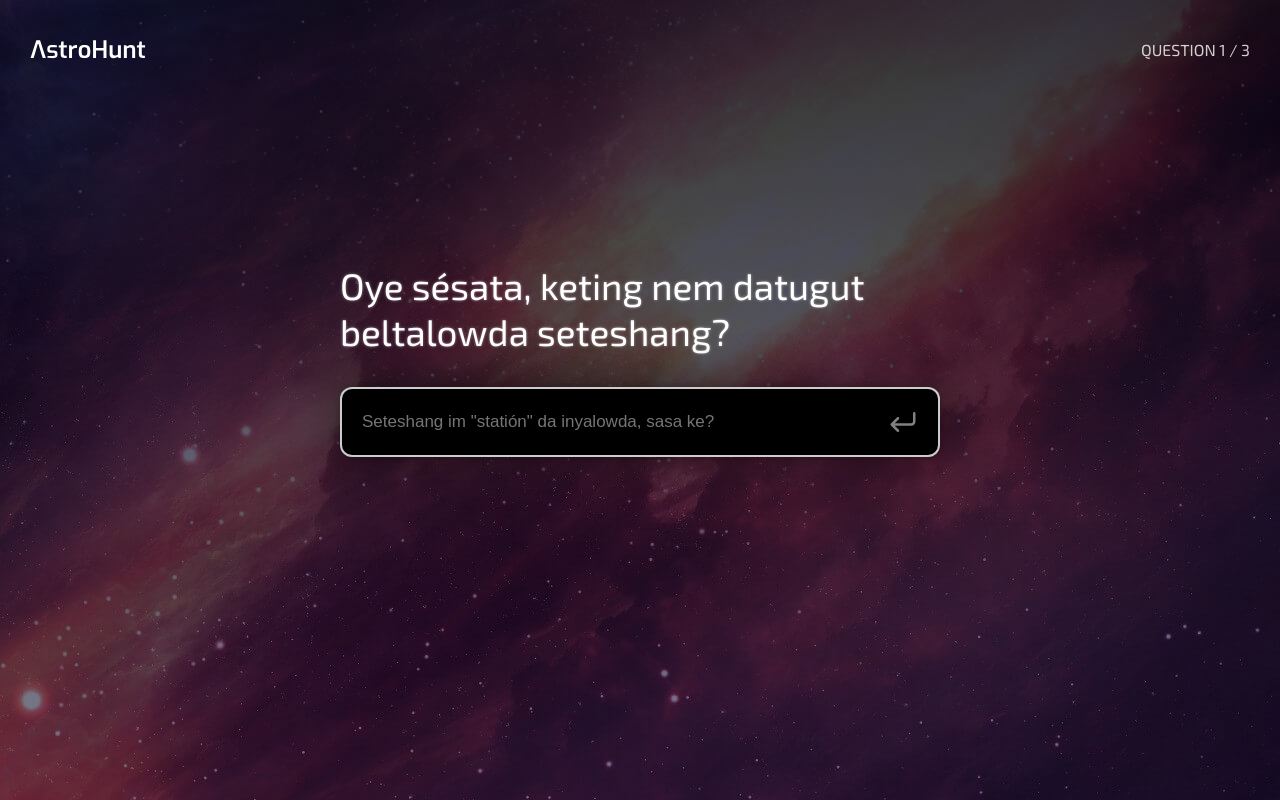
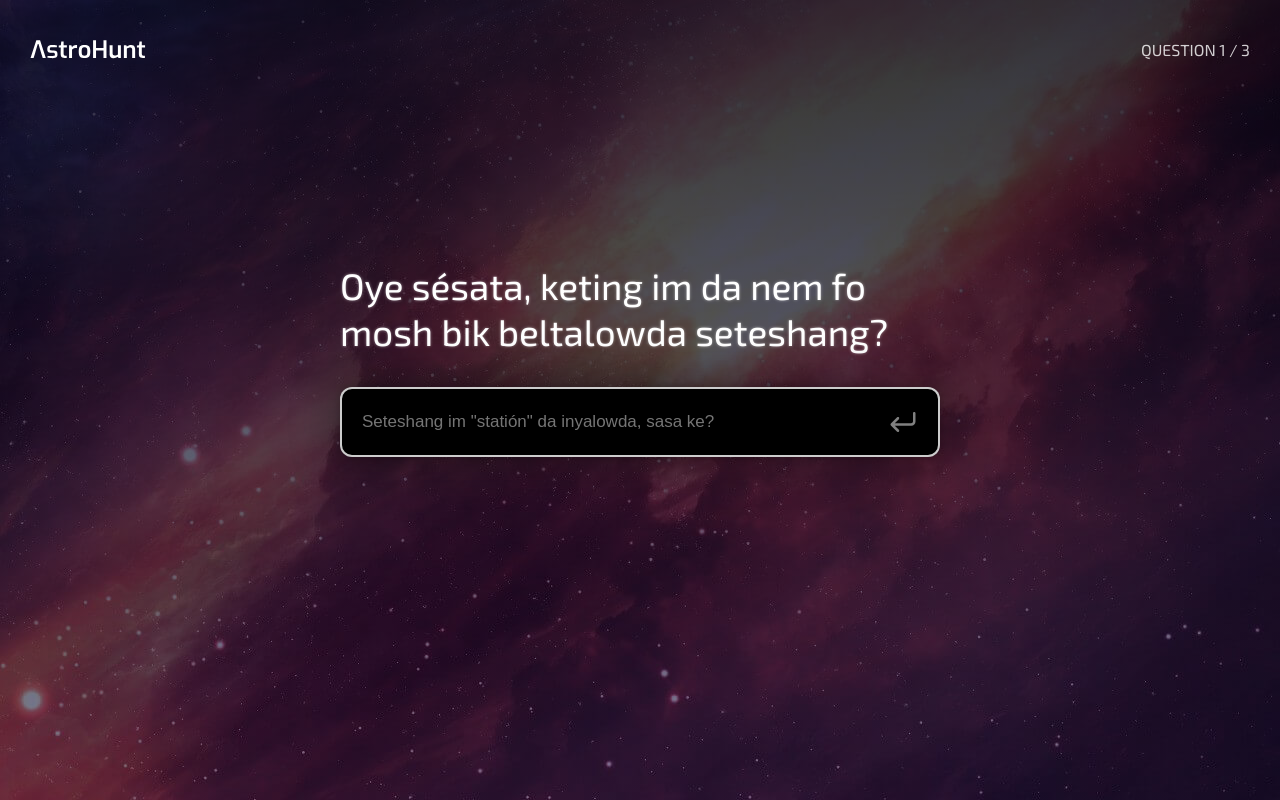
Before and after one commit to wunnle/astro-hunt, a Next.js app: page / in a window 1280 px wide. Built offline with nearby package versions, Linux system fonts and the light colour scheme.

Commit message:
mo belta fixes

```diff
--- a/pages/index.js
+++ b/pages/index.js
@@ -11,7 +11,7 @@ const exo = Exo_2({
 
 const questionsAndAnswers = [
   {
-    question: `Oye sésata, keting nem datugut beltalowda seteshang?`,
+    question: `Oye sésata, keting im da nem fo mosh bik beltalowda seteshang?`,
     answerType: 'text',
     answers: [
       'Eros',
```
